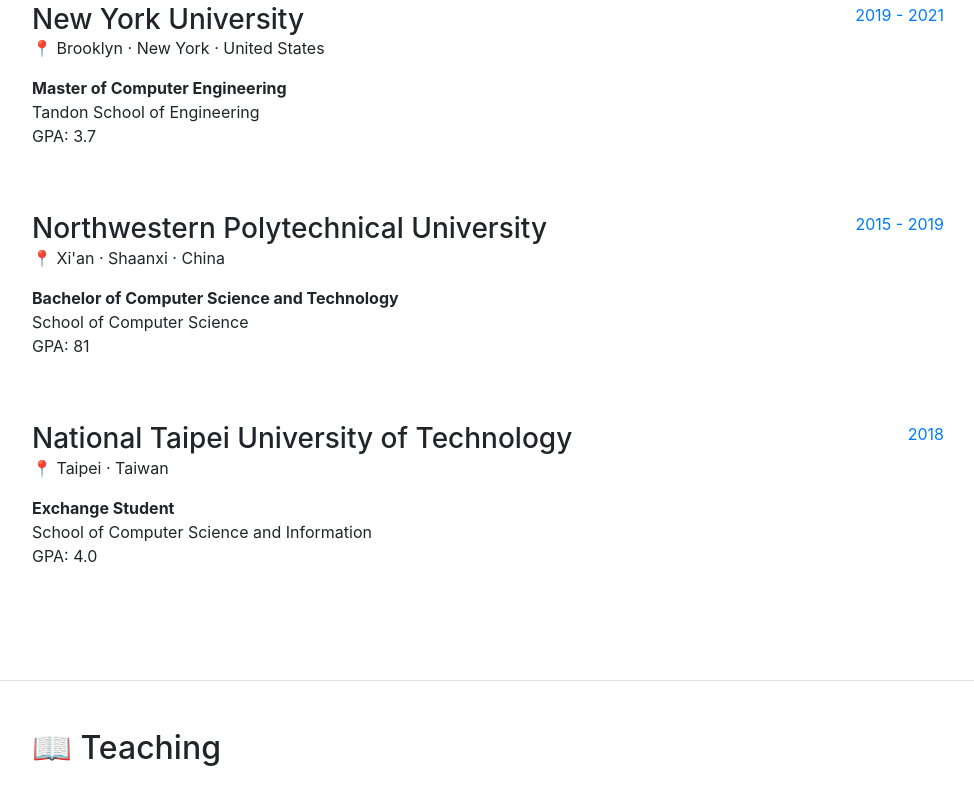
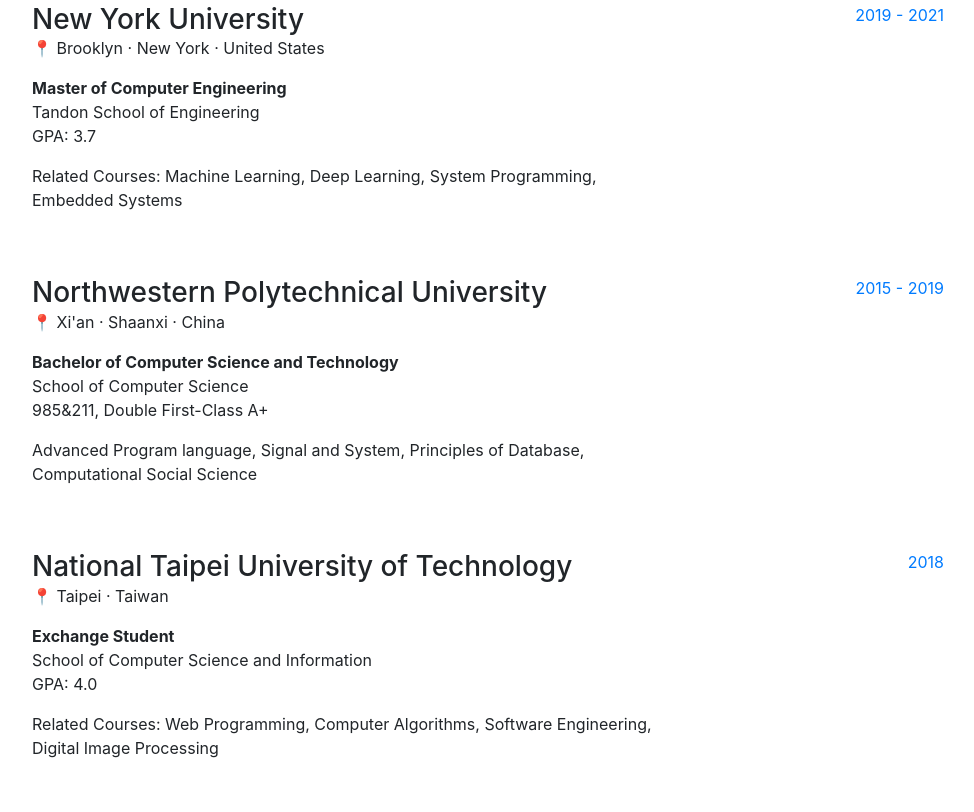
Before and after one commit to maying0120/maying0120.github.io, a website with bundled scripts: page index.html in a window 1280 px wide. Shown: the part 2115-2927 px from the top of the page, without its empty margins (288-1262 px from the left). Built offline with nearby package versions, Linux system fonts and the light colour scheme; some icons are missing; a web font is replaced by a local one.

Commit message:
index.html

```diff
--- a/index.html
+++ b/index.html
@@ -234,6 +234,7 @@
               <div ><b>Master of Computer Engineering</b></div>
               <div>Tandon School of Engineering</div>
               <p>GPA: 3.7</p>
+              <p>Related Courses: Machine Learning, Deep Learning, System Programming, Embedded Systems</p>
             </div>
             <div class="resume-date text-md-right">
               <span class="text-primary"> 2019 - 2021</span>
@@ -250,7 +251,8 @@
               <p>📍 Xi'an · Shaanxi · China </p>
               <div ><b>Bachelor of Computer Science and Technology </b></div>
               <div>School of Computer Science </div>
-              <p>GPA: 81</p>
+              <p>985&211, Double First-Class A+</p>
+              <p>Advanced Program language, Signal and System, Principles of Database, Computational Social Science</p>
             </div>
             <div class="resume-date text-md-right">
               <span class="text-primary"> 2015 - 2019</span>
@@ -267,6 +269,7 @@
               <div ><b>Exchange Student </b></div>
               <div>School of Computer Science and Information </div>
               <p>GPA: 4.0</p>
+              <p>Related Courses: Web Programming, Computer Algorithms, Software Engineering, Digital Image Processing</p>
             </div>
             <div class="resume-date text-md-right">
               <span class="text-primary"> 2018 </span>
@@ -338,7 +341,7 @@
 
           <div class="resume-item d-flex flex-column flex-md-row mb-5">
             <div class="resume-content mr-auto">
-              <li> Master in Computer Science: Dongju Yang (2024)</li>
+              <li> Master in Computer Science: Dongju Yang [H1] (2024)</li>
               <li> Master in Information Technology: Mehrnoosh S.Rizi (2023)</li>
             </div>
 
```
